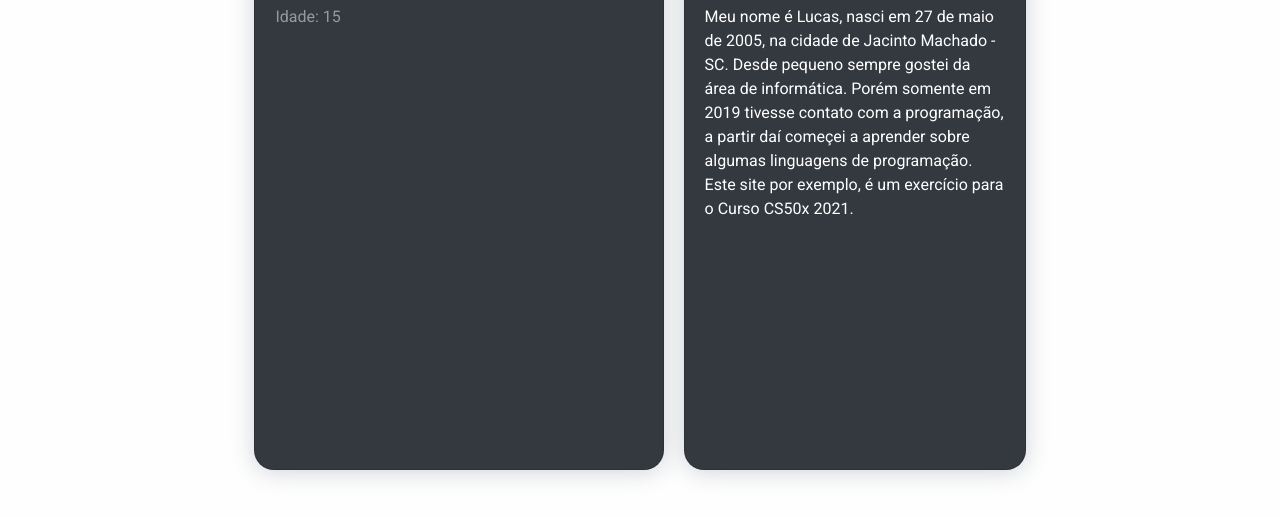
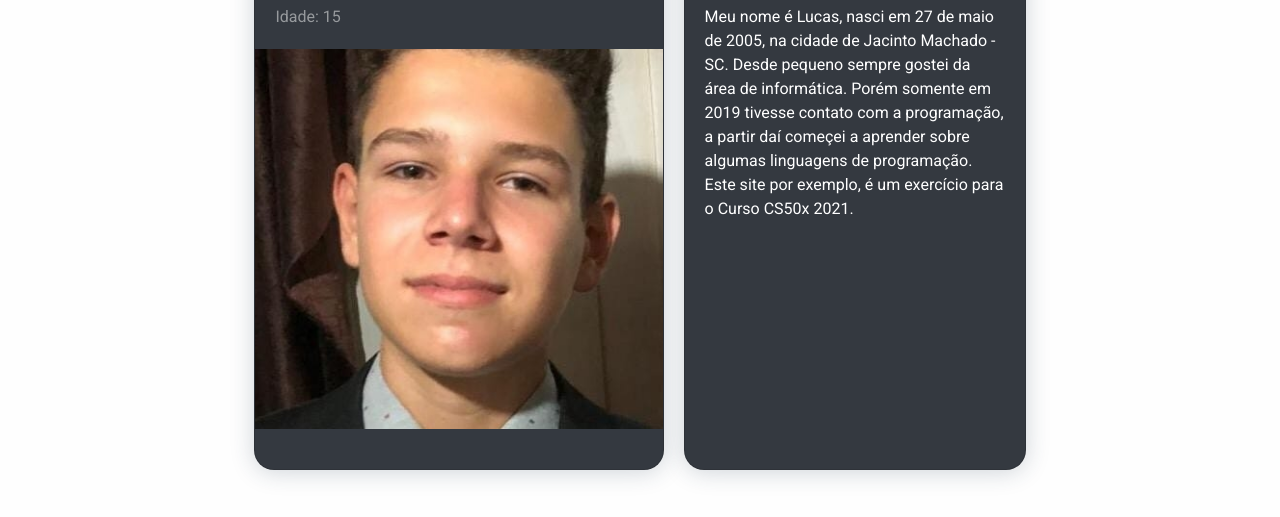
Before and after one commit to lucasfpascoali/lucasfpascoali.github.io, a plain HTML site: page index.html in a window 1280 px wide. Shown: the part 123-640 px from the top of the page. Drawn offline with nearby package versions, Linux system fonts and the light colour scheme.

Commit message:
Update styles.css

```diff
--- a/styles.css
+++ b/styles.css
@@ -49,7 +49,7 @@ nav#barraMenu {
 }
 
 .cardFoto {
-    background: url("../img/profilepic-rdz.png") center/cover;
+    background: url("profilepic-rdz.png") center/cover;
     width: 100%;
     height: 380px;
 }
```
